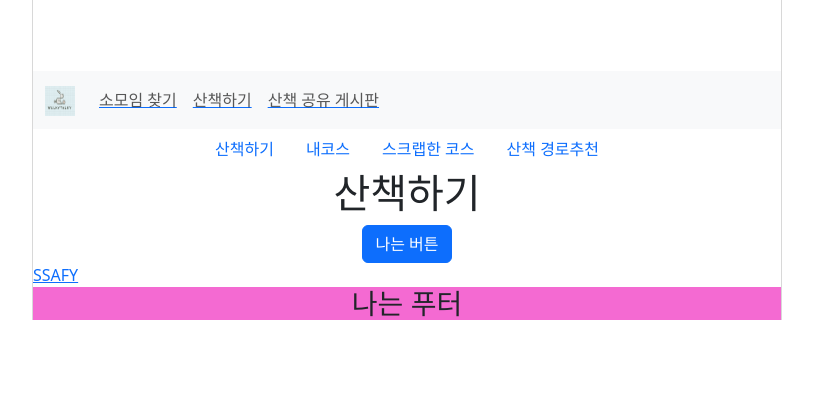
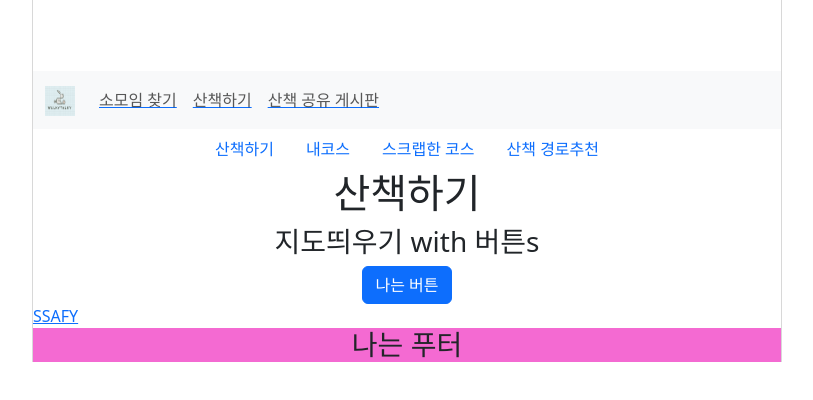
Before and after one commit to ssafy-10th-a808-team/walky-talky, a Vue app in the folder frontend/: page /walk/do-walk in a window 1280 px wide. Shown: the top 400 px of the page, without its empty margins (233-1046 px from the left). Built offline with nearby package versions, Linux system fonts and the light colour scheme.

Commit message:
[FE] Rename : Modify detail

```diff
--- a/frontend/src/router/index.js
+++ b/frontend/src/router/index.js
@@ -10,8 +10,8 @@ import DoWalk from '@/views/walk/DoWalk.vue'
 import WalkList from '@/views/walk/WalkList.vue'
 
 // club router 소모임
-import ClubView from '@/views/club/clubView.vue'
-import ClubMemory from '@/views/club/clubMemoryView.vue'
+import ClubView from '@/views/club/ClubView.vue'
+import ClubMemory from '@/views/club/ClubMemoryView.vue'
 
 // shareboard router 산책공유게시판
 import ShareBoardView from '@/views/shareboard/ShareBoardView.vue'
--- a/frontend/src/views/walk/DoWalk.vue
+++ b/frontend/src/views/walk/DoWalk.vue
@@ -2,6 +2,7 @@
   <div>
     <WalkHeaderNav />
     <h1>산책하기</h1>
+    <h3>지도띄우기 with 버튼s</h3>
   </div>
 </template>
 
```
